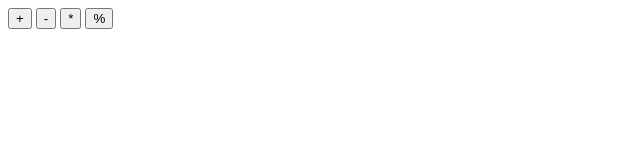
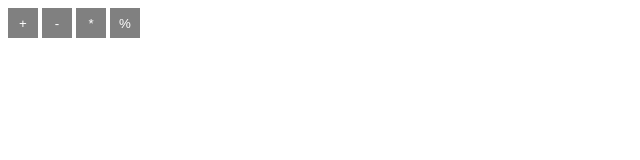
Before and after one commit to Adilya2005/calculator, a plain HTML site: page index.html in a window 1280 px wide. Shown: the whole page, without its empty margins (0-640 px from the left). Drawn offline with Linux system fonts and the light colour scheme.

Commit message:
added styles

```diff
--- a/index.html
+++ b/index.html
@@ -2,12 +2,13 @@
 <html lang="en" dir="ltr">
   <head>
     <meta charset="utf-8">
+    <link rel="stylesheet" href="style.css">
     <title>Calculater</title>
   </head>
   <body>
-    <button type="button" name="button">+</button>
-    <button type="button" name="button">-</button>
-    <button type="button" name="button">*</button>
-    <button type="button" name="button">%</button>
+    <button type="button" class="btn plus" name="button">+</button>
+    <button type="button" class="btn minus" name="button">-</button>
+    <button type="button" class="btn" name="button">*</button>
+    <button type="button" class="btn" name="button">%</button>
   </body>
 </html>
--- /dev/null
+++ b/style.css
@@ -0,0 +1,12 @@
+.btn {
+  background-color: grey;
+  border: 1px solid grey;
+  color: white;
+  width: 30px;
+  height: 30px;
+}
+
+.plus {
+}
+.minus {
+}
```
